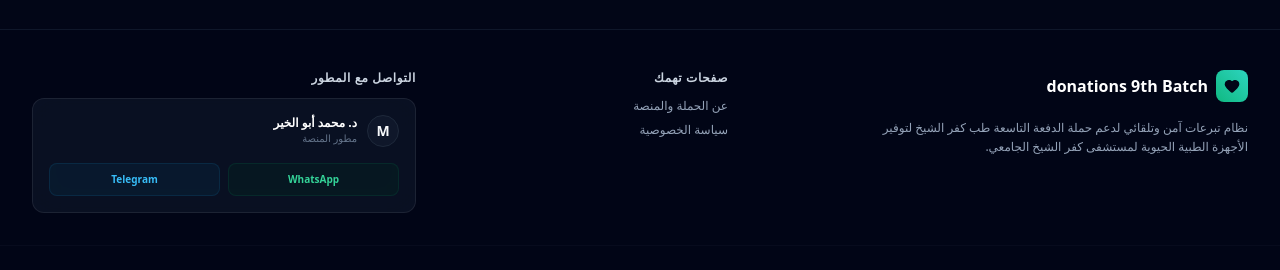
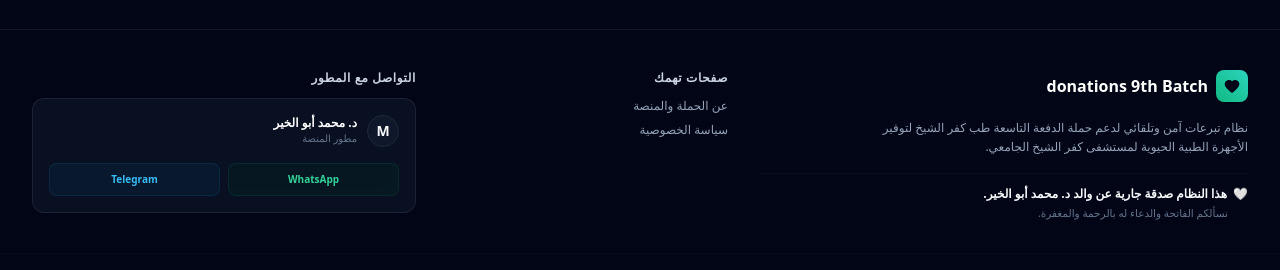
Before and after one commit to aboelkhiermohamed/donations, a Next.js app: page / in a window 1280 px wide. Shown: the part 2307-2577 px from the top of the page. Built offline with nearby package versions, Linux system fonts and the light colour scheme; no server answers; the database is empty.

Commit message:
feat: add Sadqa Jariyah dedication to homepage footer

```diff
--- a/src/app/page.tsx
+++ b/src/app/page.tsx
@@ -2359,6 +2359,27 @@ export default function PublicDonationPage() {
                 ? 'نظام تبرعات آمن وتلقائي لدعم حملة الدفعة التاسعة طب كفر الشيخ لتوفير الأجهزة الطبية الحيوية لمستشفى كفر الشيخ الجامعي.'
                 : 'A secure, automated donation system supporting the 9th Batch Kafr El-Sheikh Medicine campaign to provide critical medical equipment to the University Hospital.'}
             </p>
+            {language === 'ar' ? (
+              <div className="pt-3 border-t border-slate-900/60 mt-3 space-y-1">
+                <p className="text-xs text-emerald-405 font-bold flex items-center gap-1.5">
+                  <span>🤍</span>
+                  <span>هذا النظام صدقة جارية عن والد د. محمد أبو الخير.</span>
+                </p>
+                <p className="text-[10.5px] text-slate-500 font-normal pr-5">
+                  نسألكم الفاتحة والدعاء له بالرحمة والمغفرة.
+                </p>
+              </div>
+            ) : (
+              <div className="pt-3 border-t border-slate-900/60 mt-3 space-y-1">
+                <p className="text-xs text-emerald-450 font-bold flex items-center gap-1.5">
+                  <span>🤍</span>
+                  <span>This system is an ongoing charity (Sadqa Jariyah) for the father of Dr. Mohamed Abouelkhier.</span>
+                </p>
+                <p className="text-[10px] text-slate-500 font-normal pl-5">
+                  Please pray for his mercy and forgiveness.
+                </p>
+              </div>
+            )}
           </div>
 
           {/* Quick Links */}
```
